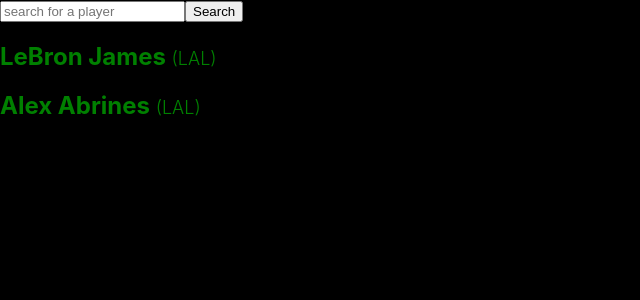
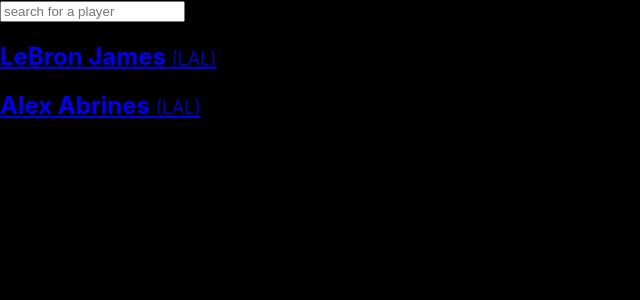
Before and after one commit to samorgan32/sei-proj-2-nba, a React (Create React App) app: page / in a window 1280 px wide. Shown: the top 300 px of the page, without its empty margins (0-640 px from the left). Built offline with nearby package versions, Linux system fonts and the light colour scheme.

Commit message:
player COMparison component linked from playerlist

```diff
--- a/src/App.js
+++ b/src/App.js
@@ -1,4 +1,5 @@
 import React, { useState } from 'react'
+import { Route } from 'react-router-dom'
 import Search from './components/Search'
 import PlayerComparison from './components/PlayerComparison'
 import PlayerList from './components/PlayerList';
@@ -15,6 +16,7 @@
     <div>
       <Search players={players} setPlayers={setPlayers} />
       <PlayerList players={players} setPlayers={setPlayers} />
+      <Route path="/player-comparison/" render={(routerProps) => <PlayerComparison players={players} setPlayers={setPlayers} match={routerProps.match} />} />
     </div>
   );
 }
--- a/src/components/PlayerList.js
+++ b/src/components/PlayerList.js
@@ -1,4 +1,5 @@
 import React from 'react';
+import { Link } from 'react-router-dom'
 import Player from './Player';
 
 const PlayerList = ({ players, setPlayers }) => {
@@ -13,9 +14,11 @@
             {
                 players.map((player) => (
                     <div>
-                        <div>
-                            <h2>{player.first_name} {player.last_name} <span style={{ fontSize: "large", fontWeight: "300" }} >({player.team.abbreviation})</span></h2>
-                        </div>
+                        <Link to="/player-comparison/" >
+                            <div>
+                                <h2>{player.first_name} {player.last_name} <span style={{ fontSize: "large", fontWeight: "300" }} >({player.team.abbreviation})</span></h2>
+                            </div>
+                        </Link>
                     </div>
                 ))
             }
--- a/src/components/Search.js
+++ b/src/components/Search.js
@@ -27,7 +27,7 @@
         <div>
             <label htmlFor="search"></label>
             <input type="Search" placeholder="search for a player" onChange={handleChange} />
-            <button>Search</button>
+            {/* <button>Search</button> */}
         </div>
     );
 };
```
